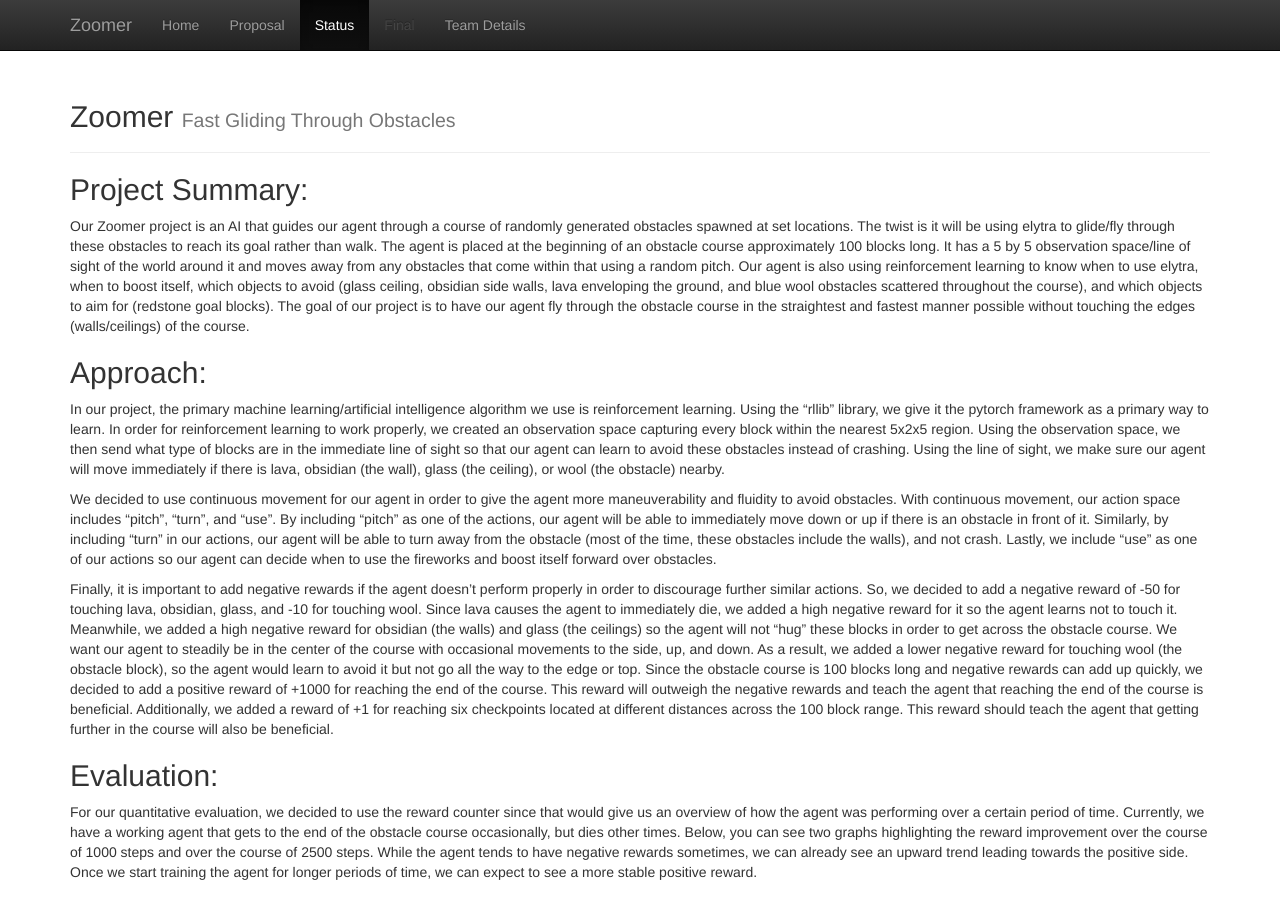
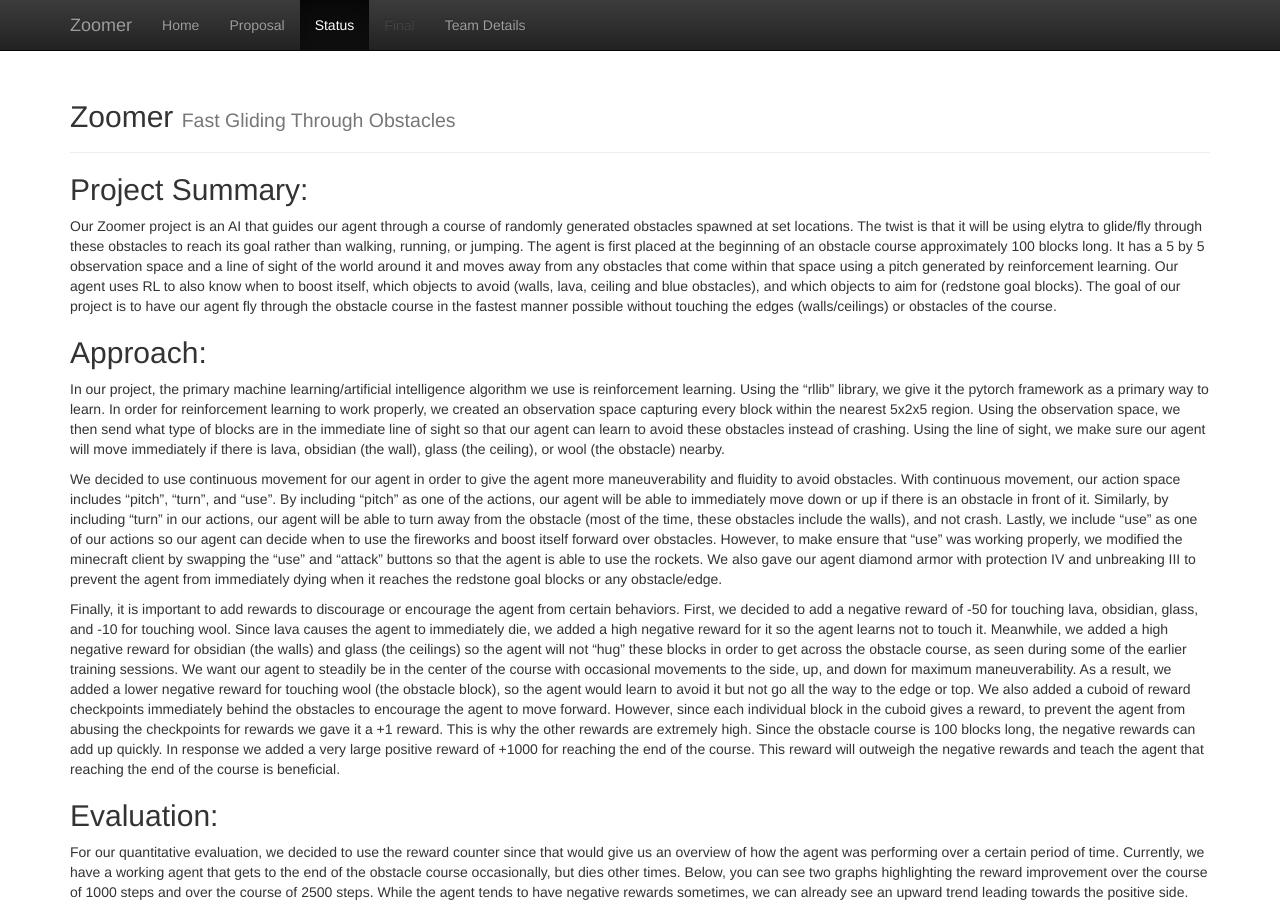
Before and after one commit to Globins/RedstoneEngineer, a Jekyll site: the page built from docs/status.md, in a window 1280 px wide and 900 px high. Built offline with Jekyll 4.4.1, drawn with Linux system fonts in a browser that asks for light colours.

Commit message:
Updated Status

```diff
--- a/docs/status.md
+++ b/docs/status.md
@@ -4,15 +4,15 @@ title:  Status
 ---
 
 <h2>Project Summary:</h2>
-Our Zoomer project is an AI that guides our agent through a course of randomly generated obstacles spawned at set locations. The twist is it will be using elytra to glide/fly through these obstacles to reach its goal rather than walk. The agent is placed at the beginning of an obstacle course approximately 100 blocks long. It has a 5 by 5 observation space/line of sight of the world around it and moves away from any obstacles that come within that using a random pitch. Our agent is also using reinforcement learning to know when to use elytra, when to boost itself, which objects to avoid (glass ceiling, obsidian side walls, lava enveloping the ground, and blue wool obstacles scattered throughout the course), and which objects to aim for (redstone goal blocks). The goal of our project is to have our agent fly through the obstacle course in the straightest and fastest manner possible without touching the edges (walls/ceilings) of the course.
+Our Zoomer project is an AI that guides our agent through a course of randomly generated obstacles spawned at set locations. The twist is that it will be using elytra to glide/fly through these obstacles to reach its goal rather than walking, running, or jumping. The agent is first placed at the beginning of an obstacle course approximately 100 blocks long. It has a 5 by 5 observation space and a line of sight of the world around it and moves away from any obstacles that come within that space using a pitch generated by reinforcement learning. Our agent uses RL to also know when to boost itself, which objects to avoid (walls, lava, ceiling and blue obstacles), and which objects to aim for (redstone goal blocks). The goal of our project is to have our agent fly through the obstacle course in the fastest manner possible without touching the edges (walls/ceilings) or obstacles of the course.
 
 
 <h2>Approach:</h2>
 In our project, the primary machine learning/artificial intelligence algorithm we use is reinforcement learning. Using the “rllib” library, we give it the pytorch framework as a primary way to learn. In order for reinforcement learning to work properly, we created an observation space capturing every block within the nearest 5x2x5 region. Using the observation space, we then send what type of blocks are in the immediate line of sight so that our agent can learn to avoid these obstacles instead of crashing. Using the line of sight, we make sure our agent will move immediately if there is lava, obsidian (the wall), glass (the ceiling), or wool (the obstacle) nearby.
 
-We decided to use continuous movement for our agent in order to give the agent more maneuverability and fluidity to avoid obstacles. With continuous movement, our action space includes “pitch”, “turn”, and “use”. By including “pitch” as one of the actions, our agent will be able to immediately move down or up if there is an obstacle in front of it. Similarly, by including “turn” in our actions, our agent will be able to turn away from the obstacle (most of the time, these obstacles include the walls), and not crash. Lastly, we include “use” as one of our actions so our agent can decide when to use the fireworks and boost itself forward over obstacles.
+We decided to use continuous movement for our agent in order to give the agent more maneuverability and fluidity to avoid obstacles. With continuous movement, our action space includes “pitch”, “turn”, and “use”. By including “pitch” as one of the actions, our agent will be able to immediately move down or up if there is an obstacle in front of it. Similarly, by including “turn” in our actions, our agent will be able to turn away from the obstacle (most of the time, these obstacles include the walls), and not crash. Lastly, we include “use” as one of our actions so our agent can decide when to use the fireworks and boost itself forward over obstacles. However, to make ensure that "use" was working properly, we modified the minecraft client by swapping the "use" and "attack" buttons so that the agent is able to use the rockets. We also gave our agent diamond armor with protection IV and unbreaking III to prevent the agent from immediately dying when it reaches the redstone goal blocks or any obstacle/edge.
 
-Finally, it is important to add negative rewards if the agent doesn’t perform properly in order to discourage further similar actions. So, we decided to add a negative reward of -50 for touching lava, obsidian, glass, and -10 for touching wool. Since lava causes the agent to immediately die, we added a high negative reward for it so the agent learns not to touch it. Meanwhile, we added a high negative reward for obsidian (the walls) and glass (the ceilings) so the agent will not “hug” these blocks in order to get across the obstacle course. We want our agent to steadily be in the center of the course with occasional movements to the side, up, and down. As a result, we added a lower negative reward for touching wool (the obstacle block), so the agent would learn to avoid it but not go all the way to the edge or top. Since the obstacle course is 100 blocks long and negative rewards can add up quickly, we decided to add a positive reward of +1000 for reaching the end of the course. This reward will outweigh the negative rewards and teach the agent that reaching the end of the course is beneficial. Additionally, we added a reward of +1 for reaching six checkpoints located at different distances across the 100 block range. This reward should teach the agent that getting further in the course will also be beneficial.
+Finally, it is important to add rewards to discourage or encourage the agent from certain behaviors. First, we decided to add a negative reward of -50 for touching lava, obsidian, glass, and -10 for touching wool. Since lava causes the agent to immediately die, we added a high negative reward for it so the agent learns not to touch it. Meanwhile, we added a high negative reward for obsidian (the walls) and glass (the ceilings) so the agent will not “hug” these blocks in order to get across the obstacle course, as seen during some of the earlier training sessions. We want our agent to steadily be in the center of the course with occasional movements to the side, up, and down for maximum maneuverability. As a result, we added a lower negative reward for touching wool (the obstacle block), so the agent would learn to avoid it but not go all the way to the edge or top. We also added a cuboid of reward checkpoints immediately behind the obstacles to encourage the agent to move forward. However, since each individual block in the cuboid gives a reward, to prevent the agent from abusing the checkpoints for rewards we gave it a +1 reward. This is why the other rewards are extremely high. Since the obstacle course is 100 blocks long, the negative rewards can add up quickly. In response we added a very large positive reward of +1000 for reaching the end of the course. This reward will outweigh the negative rewards and teach the agent that reaching the end of the course is beneficial.
 
 
 <h2>Evaluation:</h2>
```
